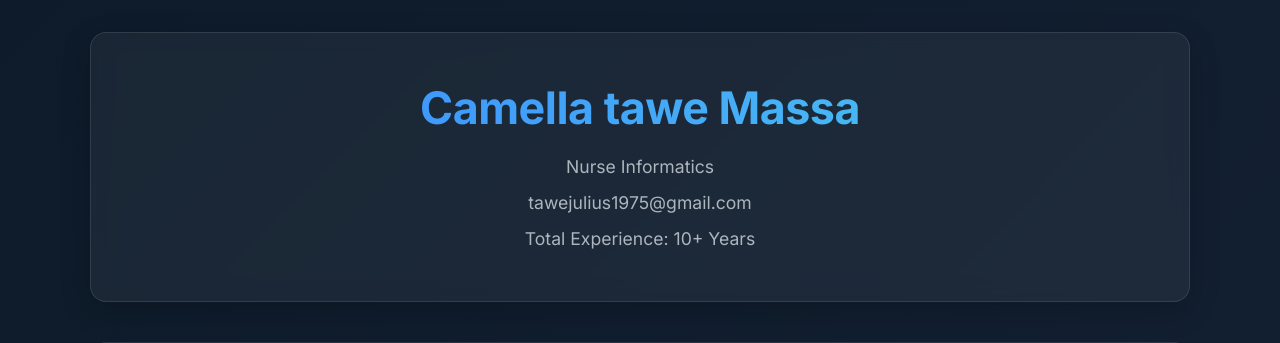
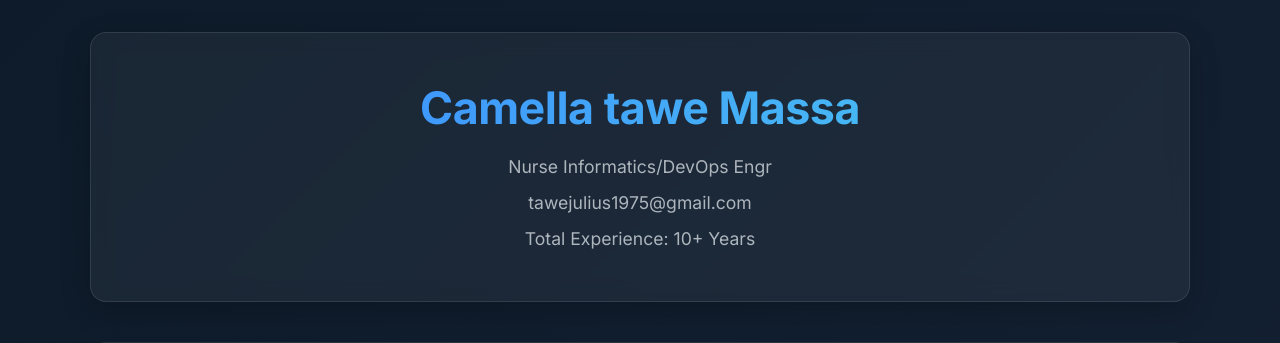
Before and after one commit to JTMassa/my-portfolio, a Flask app: page / in a window 1280 px wide. Shown: the top 343 px of the page. Run offline with Flask 3, Linux system fonts and the light colour scheme.

Commit message:
ECR_docker_image

```diff
--- a/templates/index.html
+++ b/templates/index.html
@@ -272,7 +272,7 @@
     <div class="container">
         <header class="header">
             <h1>Camella tawe Massa</h1>
-            <p>Nurse Informatics</p>
+            <p>Nurse Informatics/DevOps Engr</p>
             <p>tawejulius1975@gmail.com</p>
             <p>Total Experience: 10+ Years</p>
         </header>
```
Also changed, not shown: .github/workflows/CI.yml.
